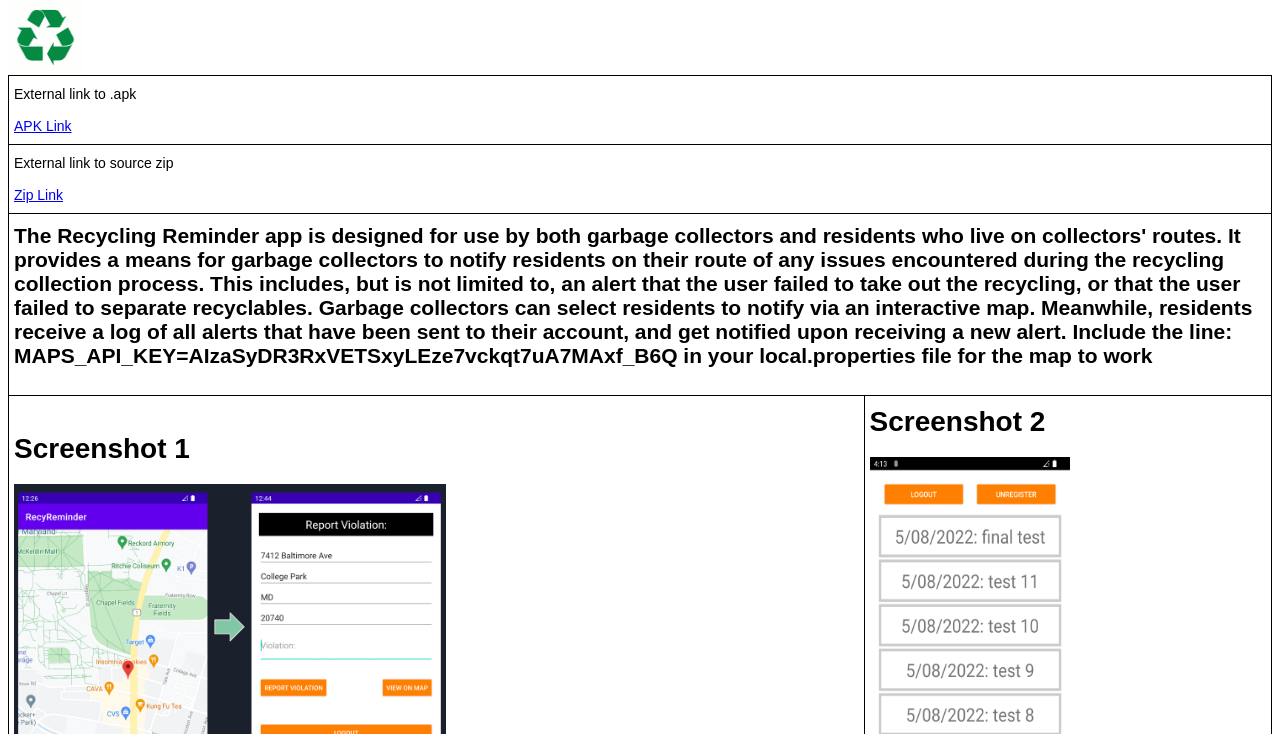
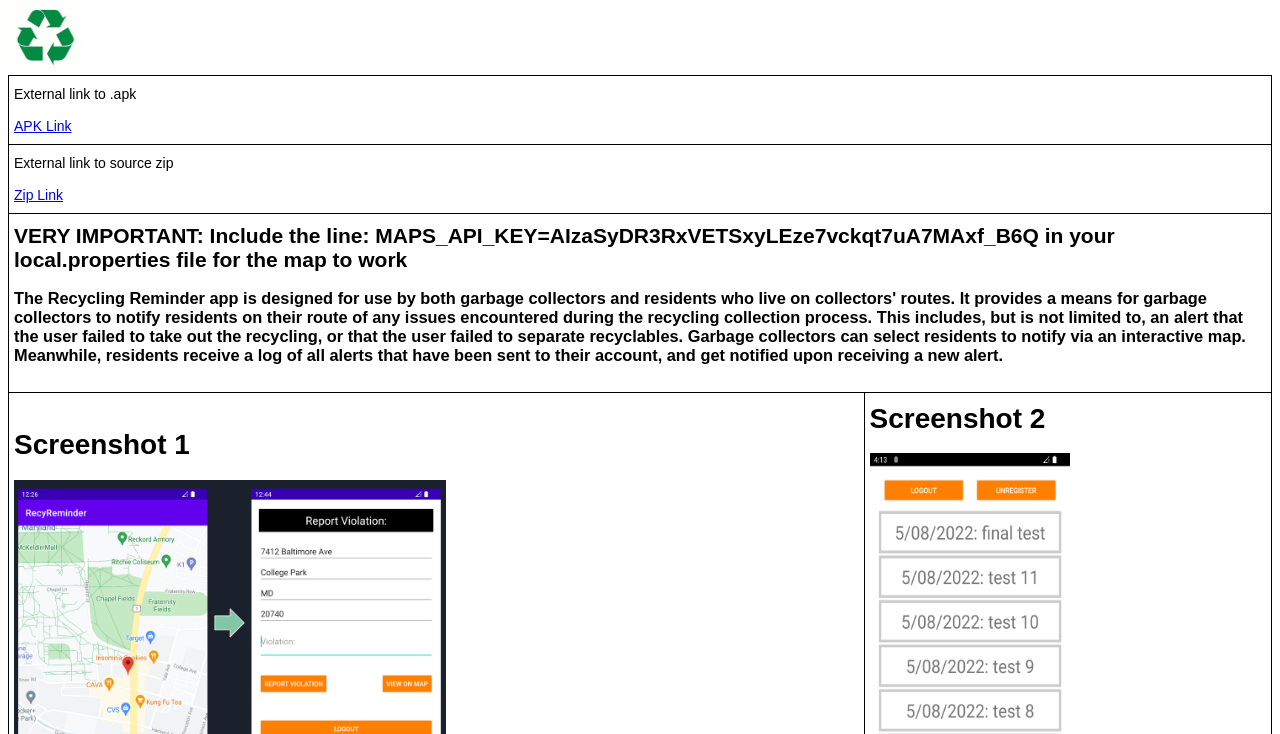
Before and after one commit to ssbarnes/RecylingReminderProject, a plain HTML site: page index.html in a window 1280 px wide. Shown: the part 66-800 px from the top of the page. Drawn offline with Linux system fonts and the light colour scheme.

```diff
--- a/index.html
+++ b/index.html
@@ -25,12 +25,13 @@
   </tr>
   <tr>
     <td class="tg-031e" colspan="2">
-      <h2>The Recycling Reminder app is designed for use by both garbage collectors and residents who live on collectors' routes.
+      <h2>VERY IMPORTANT: Include the line: MAPS_API_KEY=AIzaSyDR3RxVETSxyLEze7vckqt7uA7MAxf_B6Q in your local.properties file for the map to work</h2>
+      <h3>The Recycling Reminder app is designed for use by both garbage collectors and residents who live on collectors' routes.
         It provides a means for garbage collectors to notify residents on their route of any issues encountered during the recycling
         collection process. This includes, but is not limited to, an alert that the user failed to take out the recycling, or that
         the user failed to separate recyclables. Garbage collectors can select residents to notify via an interactive map.
         Meanwhile, residents receive a log of all alerts that have been sent to their account, and get notified upon receiving a
-        new alert. Include the line: MAPS_API_KEY=AIzaSyDR3RxVETSxyLEze7vckqt7uA7MAxf_B6Q in your local.properties file for the map to work</h2>
+        new alert. </h3>
       </td>
   </tr>
   <tr>
```
Also changed, not shown: 1 other file.
